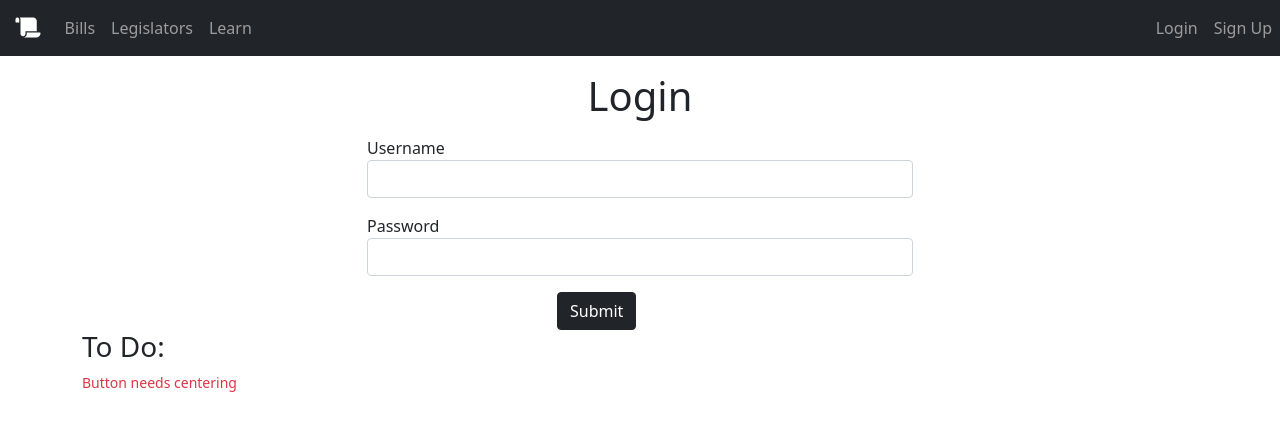
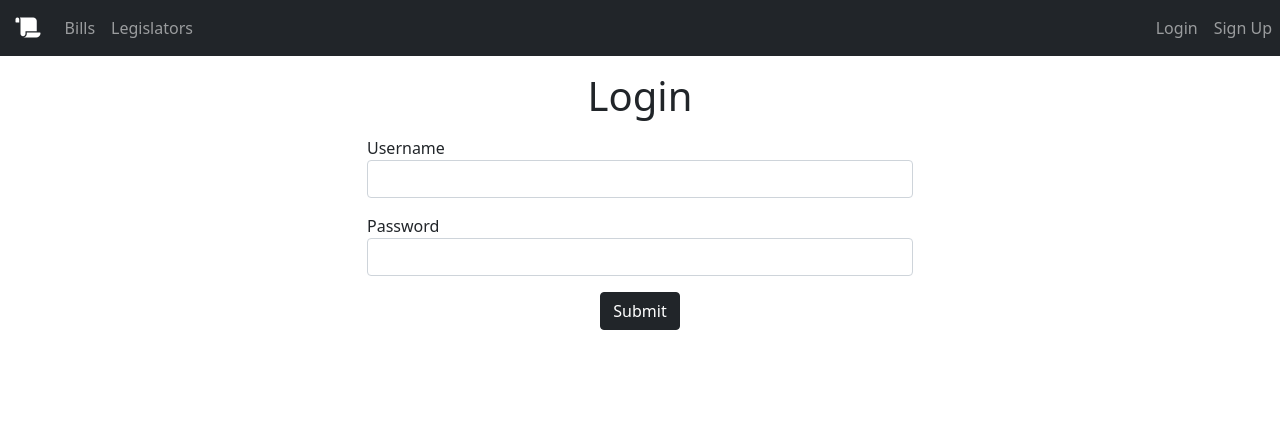
Before and after one commit to erikamanning/blz, a Flask app: page /login in a window 1280 px wide. Shown: the top 431 px of the page. Run offline with Flask 2, Linux system fonts and the light colour scheme; some libraries are stand-ins or nearby versions.

Commit message:
bug fixing

```diff
--- a/app.py
+++ b/app.py
@@ -6,7 +6,6 @@ import secrets
 from fileread import FileRead
 import requests
 import pprint
-from classes import BillSearch
 from models import db, connect_db, Bill, PolicyArea, User, BillFollows, Legislator, Session, Party, State
 from forms import BillForm, SignupForm, LoginForm, LegislatorForm, EditProfile, DeleteUser
 from sqlalchemy.exc import IntegrityError
@@ -31,9 +30,7 @@ headers = {'X-API-Key': os.environ.get('SECRET-API-KEY', API_SECRET_KEY)}
 
 pp = pprint.PrettyPrinter(indent=4)
 
-
 ROWS_PER_PAGE = 10
-
 
 app = Flask(__name__)
 app.config['SECRET_KEY'] = os.environ.get('SECRET_KEY','2@!4q18&5l!D32d%^!#4')
@@ -43,7 +40,7 @@ app.config['SQLALCHEMY_ECHO'] = True
 app.config['DEBUG_TB_INTERCEPT_REDIRECTS'] = False
 
 connect_db(app)
-debug = DebugToolbarExtension(app)
+# debug = DebugToolbarExtension(app)
 
 @app.before_request
 def add_user_to_g():
@@ -228,14 +225,6 @@ def view_legislator(legislator_id):
     return render_template('legislators/single_legislator.html', legislator = legislator, sponsored_bills=sponsored_bills)
 
 
-# a page to give information on the chambers/ scronyms etc, mostly will be done in js dropping and revealing information
-@app.route('/learn')
-def view_learn_page():
-
-
-    return render_template('learn.html')
-
-
 @app.route('/dashboard')
 def show_homepage():
 
@@ -243,7 +232,7 @@ def show_homepage():
 
         user = User.query.filter(User.id==int(session['user_id'])).one_or_none()
 
-        if user.state_id != 'NOAPP':
+        if user.state_id != 'NONE':
             senators = Legislator.query.filter(Legislator.state_id==user.state_id, Legislator.position_code=='Sen.').order_by(Legislator.last_name).all()
             representatives = Legislator.query.filter(Legislator.state_id==user.state_id, Legislator.position_code=='Rep.').order_by(Legislator.last_name).all()
             # senators = Legislator.query.filter(Legislator.state_id==user.state_id, Legislator.position_code=='Sen.', Legislator.in_office==True).order_by(Legislator.last_name).all()
@@ -308,6 +297,8 @@ def edit_profile():
 
             db.session.add(user)
             db.session.commit()
+
+            flash('Your information has been updated!')
             return render_template('user/edit_profile.html', user=user, form=form)
 
         else:
@@ -316,6 +307,7 @@ def edit_profile():
 
     else:
 
+        flash('You must be logged in to do that!')
         return redirect('/')
 
 @app.route('/profile/delete', methods=['GET','POST'])
@@ -332,7 +324,7 @@ def delete_account():
             db.session.delete(user)
             db.session.commit()
 
-            flash('User deleted')
+            flash('Your profile has been deleted.')
             do_logout()
             return redirect('/')
 
@@ -358,12 +350,12 @@ def signup():
             db.session.commit()
         except IntegrityError:
             db.session.rollback()
-            flash('Username taken. Please pick another.')
+            flash('That username is already taken! Please choose another.')
             return redirect('/signup')
 
         session['user_id'] = str(new_user.id)
 
-        flash(f'New user: {new_user.username} added!')
+        flash(f'Welcome {new_user.username}!')
 
         return redirect('/dashboard')
 
@@ -383,12 +375,12 @@ def login():
         if user:
 
             session['user_id'] = str(user.id)
-            flash(f'User: {user.username} authenticated!')
+            flash(f'Welcome back {user.username}!')
 
             return redirect('/dashboard')
 
         else:
-            flash('User not authenticated!')
+            flash('Login information not correct! Please try again.',"alert alert-light text-center")
             return redirect('/login')
 
     else:
@@ -401,11 +393,11 @@ def logout():
         session.pop('user_id')
         # g.pop(user)
 
-        flash('Successfully logged out!')
+        flash('Successfully logged out. See you later!')
         return redirect('/')
 
     else:
-        flash('No user logged in')
+        flash('No user currently logged in!')
         return redirect('/')
 
 @app.route('/user/<int:user_id>/followed-bills')
--- a/classes.py
+++ /dev/null
@@ -1,6 +0,0 @@
-class BillSearch:
-
-    def __init__(self, policy_area, session):
-
-        this.policy_area = policy_area
-        this.session = session
--- a/static/app.js
+++ b/static/app.js
@@ -10,13 +10,8 @@ $(document).ready(function(){
 
     async function getFollowedBills(){
 
-        console.log('gUser: ', gUserId);
-
         let req = await axios.get(`/user/${gUserId}/followed-bills`);
-        console.log('req data: ', req);
-
         fBills = req.data;
-        console.log('F BILLS: ', fBills);
 
         return fBills
     }
@@ -84,9 +79,14 @@ $(document).ready(function(){
         $('.last-major-action').toggleClass('d-none');
     });
 
+    $(".details-button").click(function(evt){
+
+        lma = $(this).parent().parent().find('.last-major-action')
+        $(lma).toggleClass('d-none')
+
+    });
+
     $('.follow-button').on('click', async function(evt){
-
-        console.log(`Bill ID: ${$(this).parent().parent().parent().parent().attr('id')}`);
 
         let billId = $(this).parent().parent().parent().parent().attr('id');
 
@@ -97,6 +97,11 @@ $(document).ready(function(){
         $(this).toggleClass('btn-outline-dark')
         $(this).toggleClass('btn-dark')
 
+        // if this is the follow section, remove bill from list
+        if ($(this).parent().parent().parent().parent().parent().parent().parent().attr('id') == 'followed-bills'){
+
+            $(this).parent().parent().parent().parent().parent().parent().fadeOut("slow")
+        }
     });
 
 });
--- a/templates/base.html
+++ b/templates/base.html
@@ -31,9 +31,6 @@
         <li class="nav-item active">
           <a class="nav-link" href="/legislators">Legislators</a>
         </li>
-        <li class="nav-item active">
-          <a class="nav-link" href="/learn">Learn</a>
-        </li>
       </ul>
       <ul class="nav navbar-nav align-items-center align-items-md-end">
       {% if 'user_id' not in session %}
@@ -46,7 +43,7 @@
         </li>
         {% else %}
         <li class="nav-button nav-item active">
-          <a class="nav-link" href="/profile"><u>{{g.user.username}}'s</u> Profile</a>
+          <a class="nav-link" href="/profile"><u>{{g.user.username}}</u>'s Profile</a>
         </li>
         <li class="nav-button nav-item active">
           <a class="nav-link" href="/dashboard">Dashboard</a>
@@ -60,15 +57,20 @@
     </div>
   </nav>
 
-    {% with messages = get_flashed_messages(with_categories=true) %}
+    <div class="container text-center">
+      {% with messages = get_flashed_messages(with_categories=true) %}
       {% if messages %}
-        <ul class=flashes>
         {% for category, message in messages %}
-          <li class="{{ category }}">{{ message }}</li>
+        <div class="alert shadow-sm border alert-light alert-dismissible fade show text-center" role="alert">
+           {{message}}
+          <button type="button" class="btn-close" data-bs-dismiss="alert" aria-label="Close"></button>
+        </div>
         {% endfor %}
-        </ul>
       {% endif %}
-    {% endwith %}
+      {% endwith %}
+
+    </div>
+
 
     <div class="container">
       {% block content %}{% endblock %}
--- a/templates/bills/bill_block.html
+++ b/templates/bills/bill_block.html
@@ -51,7 +51,7 @@
                     </div>
 
                     <div class="d-grid gap-1 d-md-block">
-                        <button class="summary-button btn btn-outline-dark btn-block"><i class="fas fa-info-circle"></i> Details</button>
+                        <button id="details-button" class="details-button btn btn-outline-dark btn-block"><i id="details-icon" class="fas fa-info-circle"></i> View Last Major Action</button>
                         <a href="/bills/{{bill.id}}" class="btn btn-dark"><i class="fas fa-external-link-alt"></i> View Bill</a>
                     </div>
 
--- a/templates/bills/bills.html
+++ b/templates/bills/bills.html
@@ -21,7 +21,7 @@
                     <div class="form-check form-switch mt-3 d-flex justify-content-end">
                         <p class="mb-0">
                             <input class="form-control form-check-input " type="checkbox" id="show-details">
-                            <label class="form-check-label" for="show-details">Show Updates</label>
+                            <label class="form-check-label" for="show-details">Show Last Major Actions</label>
                         </p>
                     </div>
                 </div>
--- a/templates/bills/sponsored_bill_block.html
+++ b/templates/bills/sponsored_bill_block.html
@@ -51,7 +51,7 @@
                     </div>
 
                     <div class="d-grid gap-1 d-md-block">
-                        <button class="summary-button btn btn-outline-dark btn-block"><i class="fas fa-info-circle"></i> Details</button>
+                        <button class="details-button btn btn-outline-dark btn-block"><i class="fas fa-info-circle"></i> View Last Major Action</button>
                         <a href="/bills/{{bill.bills.id}}" class="btn btn-dark"><i class="fas fa-external-link-alt"></i> View Bill</a>
                     </div>
 
--- a/templates/legislators/single_legislator.html
+++ b/templates/legislators/single_legislator.html
@@ -84,7 +84,7 @@
                                         <div class="form-check form-switch mt-3 d-flex justify-content-end">
                                             <p class="mb-2">
                                                 <input class="form-control form-check-input " type="checkbox" id="show-details">
-                                                <label class="form-check-label" for="show-details">Show Updates</label>
+                                                <label class="form-check-label" for="show-details">Show Last Major Actions</label>
                                             </p>
                                         </div>
                                     </div>
--- a/templates/user/dashboard.html
+++ b/templates/user/dashboard.html
@@ -32,7 +32,6 @@
                                     <h3 class="text-center">None</h3>
 
                                 {% endif %}
-
                             </div>
                         </div>
                     </div>
@@ -118,7 +117,7 @@
                         </div>
                     </div>
 
-                    <div class="container">
+                    <div class="container" id="followed-bills">
                         {%for bill in bills%}
                         {% include 'bills/bill_block.html' %}
                         {% endfor %}
--- a/templates/user/login.html
+++ b/templates/user/login.html
@@ -13,9 +13,4 @@
         {% include 'user/login_form.html' %}
 
     </form>
-
-
-    <h3>To Do:</h3>
-    <p class="small text-danger font-italic">Button needs centering</p>
-
 {% endblock %}
--- a/templates/user/login_form.html
+++ b/templates/user/login_form.html
@@ -27,10 +27,8 @@
 
     {% endfor %}
 
-    <div class="form-group row justify-content-center">
-        <div class="col-2">
-          <button type="submit" class="btn btn-dark">Submit</button>
-        </div>
+    <div class="container text-center">
+        <button type="submit" class="btn btn-dark">Submit</button>
     </div>
 
 {%endblock%}
```
Also changed, not shown: templates/learn.html (deleted, +0 -21 lines), templates/user/signup.html (+2 -7 lines), 1 other file.
